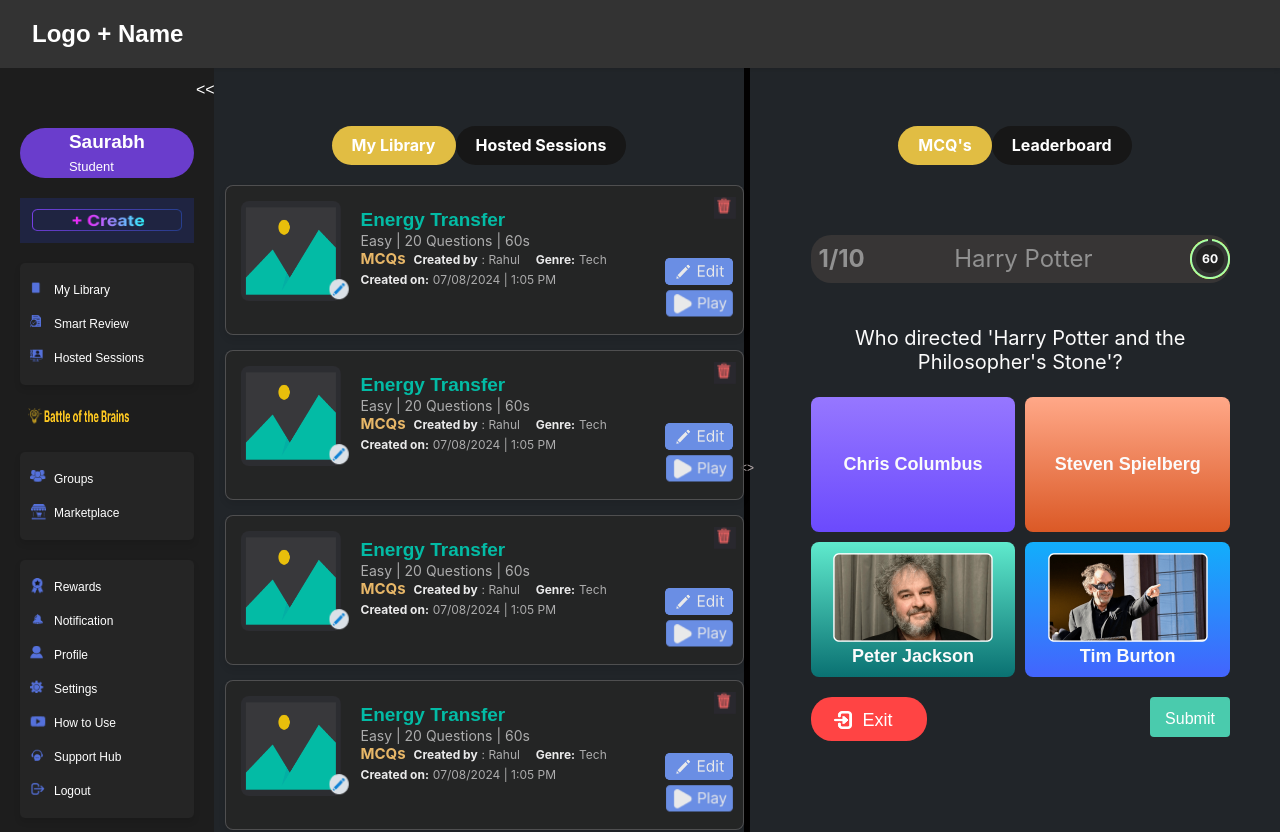
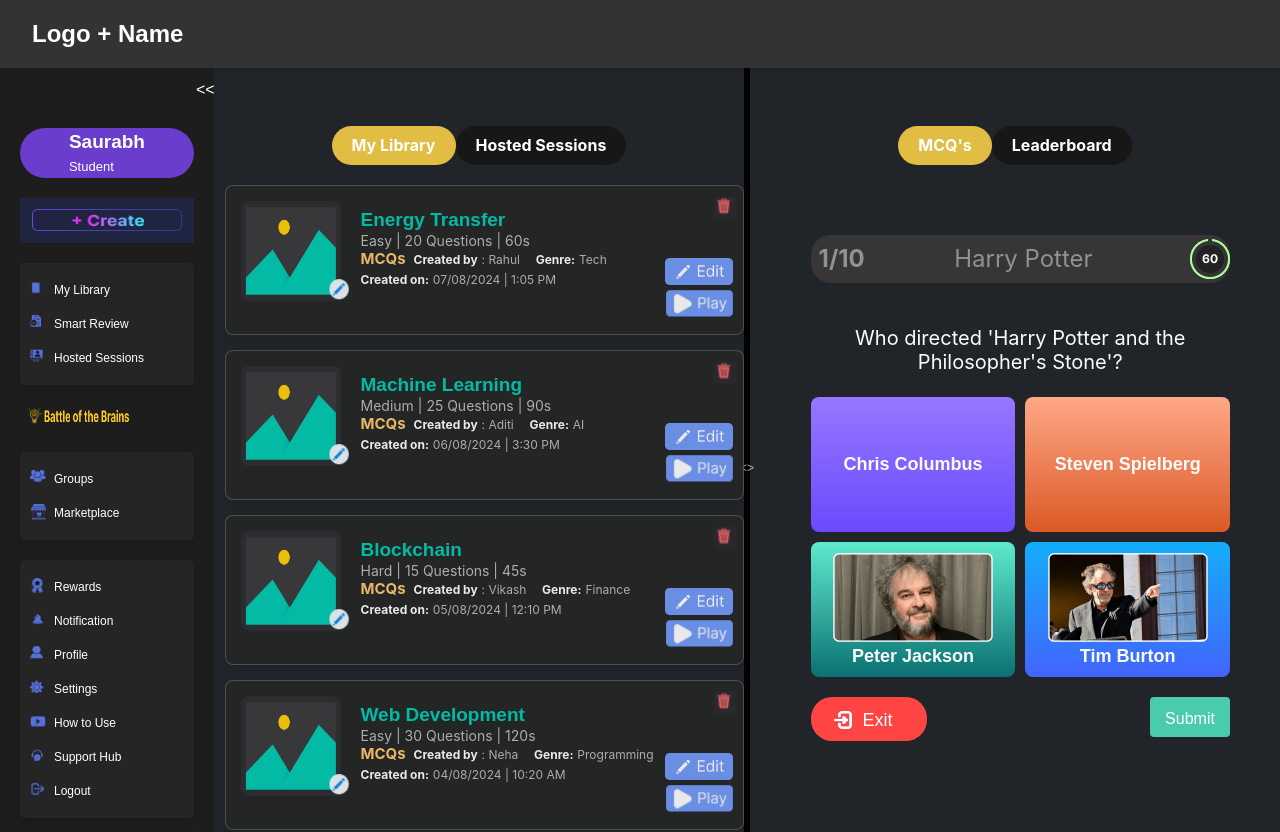
Before and after one commit to saurabhsks/Exam-dashboard, a React (Vite) app: page / in a window 1280 px wide. Shown: the top 832 px of the page. Built offline with nearby package versions, Linux system fonts and the light colour scheme.

Commit message:
library card data made dynamic

```diff
--- a/src/App.jsx
+++ b/src/App.jsx
@@ -182,6 +182,45 @@ import MCQSection from './components/mcqsection';
 import Leaderboard from './components/leaderboard';
 import './styles/app.css';
 
+const libraryData = [
+  {
+    title: "Energy Transfer",
+    difficulty: "Easy",
+    questions: 20,
+    time: "60s",
+    createdBy: "Rahul",
+    genre: "Tech",
+    createdOn: "07/08/2024 | 1:05 PM"
+  },
+  {
+    title: "Machine Learning",
+    difficulty: "Medium",
+    questions: 25,
+    time: "90s",
+    createdBy: "Aditi",
+    genre: "AI",
+    createdOn: "06/08/2024 | 3:30 PM"
+  },
+  {
+    title: "Blockchain",
+    difficulty: "Hard",
+    questions: 15,
+    time: "45s",
+    createdBy: "Vikash",
+    genre: "Finance",
+    createdOn: "05/08/2024 | 12:10 PM"
+  },
+  {
+    title: "Web Development",
+    difficulty: "Easy",
+    questions: 30,
+    time: "120s",
+    createdBy: "Neha",
+    genre: "Programming",
+    createdOn: "04/08/2024 | 10:20 AM"
+  }
+];
+
 function App() {
   const [activeLeftTab, setActiveLeftTab] = useState('my-library');
   const [activeRightTab, setActiveRightTab] = useState('mcq');
@@ -227,10 +266,18 @@ function App() {
               </button>
             </div>
             <div className={`content ${activeLeftTab === 'my-library' ? '' : 'hidden'}`}>
-              <LibraryCard />
-              <LibraryCard />
-              <LibraryCard />
-              <LibraryCard />
+            {libraryData.map((item, index) => (
+                <LibraryCard
+                  key={index}
+                  title={item.title}
+                  difficulty={item.difficulty}
+                  questions={item.questions}
+                  time={item.time}
+                  createdBy={item.createdBy}
+                  genre={item.genre}
+                  createdOn={item.createdOn}
+                />
+              ))}
             </div>
             <div className={`content ${activeLeftTab === 'hosted-sessions' ? '' : 'hidden'}`}>
               <div className="search-bar">
--- a/src/components/librarycard.jsx
+++ b/src/components/librarycard.jsx
@@ -3,7 +3,7 @@ import '../styles/librarycard.css'; // CSS file for styling
 import Bigimage from '../assets/images/Bigimage.png';
 
 
-function LibraryCard() {
+function LibraryCard({ title, difficulty, questions, time, createdBy, genre, createdOn }) {
   return (
     <div className="energy-transfer">
       <div className="energy-card">
@@ -12,11 +12,11 @@ function LibraryCard() {
           <span className='left_sprite_edit'></span>
         </div>
         <div className="details">
-          <h3>Energy Transfer</h3>
-          <p className='first-p'>Easy | 20 Questions | 60s</p>
+          <h3>{title}</h3>
+          <p className='first-p'>{difficulty} | {questions} Questions | {time}</p>
           <p><strong className='library-mcq'>MCQs</strong>&nbsp;&nbsp;
-          <span style={{ fontWeight: 700,fontSize: '12px' }}>Created by</span> <span style={{ fontWeight: 400, color: '#BCBCBC',fontSize: '12px' }}>: Rahul</span> &nbsp;&nbsp; <span style={{ fontWeight: 700,fontSize: '12px' }}>Genre:</span> <span style={{ fontWeight: 400,color:'#BCBCBC', fontSize: '12px' }}>Tech</span></p>
-          <p><span style={{ fontWeight: 700, fontSize: '12px' }}>Created on:</span> <span style={{ fontWeight: 400,color: '#BCBCBC',fontSize: '12px' }}> 07/08/2024 | 1:05 PM</span></p>
+          <span style={{ fontWeight: 700,fontSize: '12px' }}>Created by</span> <span style={{ fontWeight: 400, color: '#BCBCBC',fontSize: '12px' }}>: {createdBy}</span> &nbsp;&nbsp; <span style={{ fontWeight: 700,fontSize: '12px' }}>Genre:</span> <span style={{ fontWeight: 400,color:'#BCBCBC', fontSize: '12px' }}>{genre}</span></p>
+          <p><span style={{ fontWeight: 700, fontSize: '12px' }}>Created on:</span> <span style={{ fontWeight: 400,color: '#BCBCBC',fontSize: '12px' }}> {createdOn}</span></p>
 
         </div>
         <div className="actions">
```
